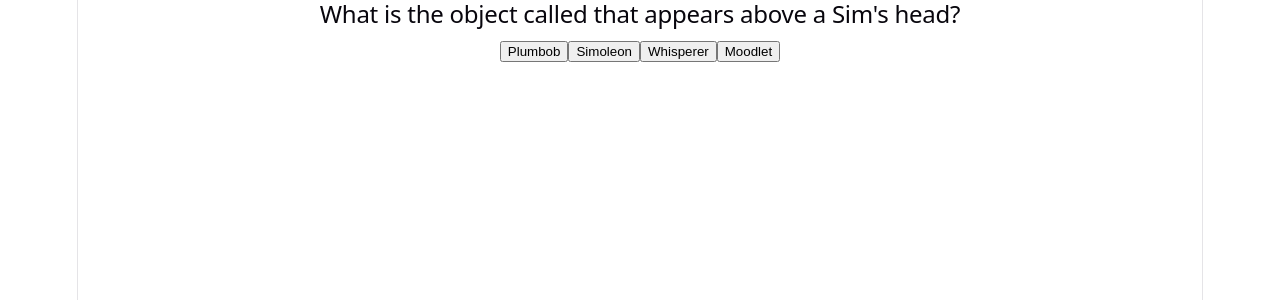
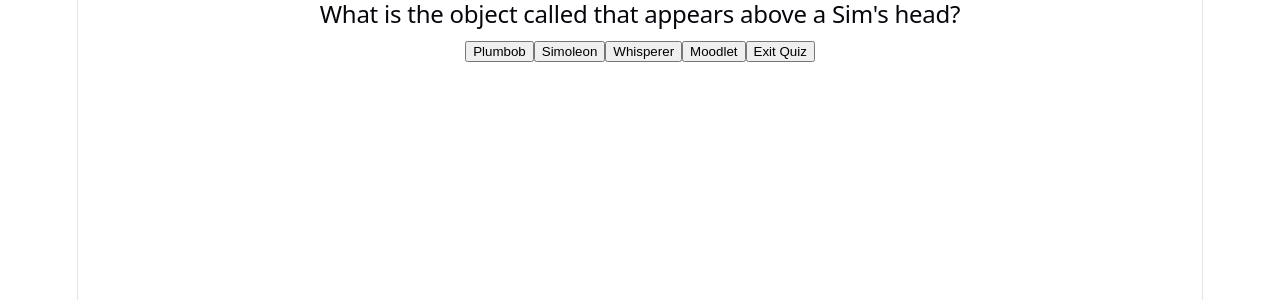
Before and after one commit to matthew-lee-rush/sims_project, a React (Vite) app in the folder my-react-app/: page / in a window 1280 px wide. Both pictures are taken after a click on the button "Start Quiz". Shown: the top 300 px of the page. Built offline with nearby package versions, Linux system fonts and the light colour scheme.

Commit message:
Render ExitButton in Question component and wire GO_HOME dispatch

```diff
--- a/my-react-app/src/features/quiz/components/ExitButton.jsx
+++ b/my-react-app/src/features/quiz/components/ExitButton.jsx
@@ -0,0 +1,9 @@
+function ExitButton({ onClick }) {
+  return (
+    <button onClick={onClick}>
+      Exit Quiz
+    </button>
+  );
+}
+
+export default ExitButton;
--- a/my-react-app/src/features/quiz/screens/Question.jsx
+++ b/my-react-app/src/features/quiz/screens/Question.jsx
@@ -1,5 +1,6 @@
 import QuestionCard from "../components/QuestionCard";
 import AnswerButton from "../components/AnswerButton.jsx";
+import ExitButton from "../components/ExitButton";
 
 function Question({ state, dispatch }) {
   const q = state.questions[state.currentIndex];
@@ -17,6 +18,7 @@
           }
         />
       ))}
+      <ExitButton onClick={() => dispatch({ type: "GO_HOME" })} />
     </div>
   );
 }
```
